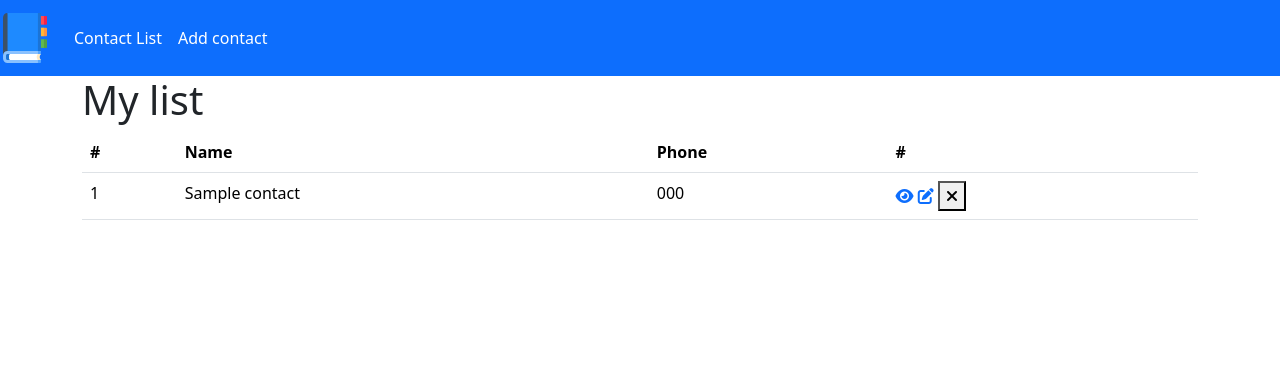
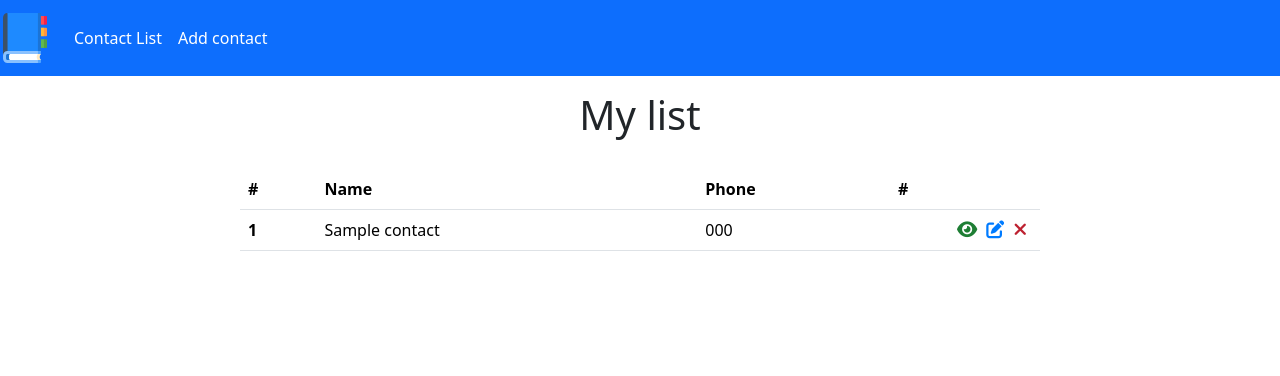
Before and after one commit to clebersonrch/contact-list, a PHP site: page / in a window 1280 px wide. Shown: the top 376 px of the page. Run offline with PHP 8.4, Linux system fonts and the light colour scheme; tables that the repository leaves empty or names only in its code hold one stand-in row (values such as "Sample post").

Commit message:
Style: Finish home page style

```diff
--- a/css/style.css
+++ b/css/style.css
@@ -5,3 +5,65 @@ body {
 .navbar-brand img {
     width: 50px;
 }
+
+#main-title {
+    text-align: center;
+    margin: 15px 0 30px;
+}
+
+#contacts-table {
+    max-width: 800px;
+    margin: 0 auto;
+}
+
+#contacts-table thead {
+    color: #FFF;
+    background-color: #007BFF;
+}
+
+.col-id {
+    font-weight: bold;
+}
+
+.actions {
+    text-align: right;
+    width: 150px;
+}
+
+.actions i {
+    font-size: 18px;
+    margin-right: 5px;
+}
+
+.check-icon {
+    color: #1E7E34;
+}
+
+.edit-icon {
+    color: #007BFF;
+}
+
+.delete-icon {
+    color: #BD2130;
+}
+
+.delete-btn {
+    background-color: transparent;
+    border: none;
+    padding: 0;
+}
+
+#empty-list-text {
+    text-align: center;
+}
+
+#msg {
+    color: #155724;
+    background-color: #D4EDDA;
+    border: 1px solid #C3E6CB;
+    padding: 10px;
+    text-align: center;
+    max-width: 500px;
+    margin: 0 auto;
+    margin-top: 30px;
+}
--- a/index.php
+++ b/index.php
@@ -19,13 +19,13 @@
                 <tbody>
                     <?php foreach($contacts as $contact): ?>
                         <tr>
-                            <td scope="row"><?= $contact["id"] ?></td>
+                            <td scope="row" class="col-id"><?= $contact["id"] ?></td>
                             <td scope="row"><?= $contact["name"] ?></td>
                             <td scope="row"><?= $contact["phone"] ?></td>
                             <td class="actions">
                                 <a href="#"><i class="fas fa-eye check-icon"></i></a>
                                 <a href="#"><i class="fas fa-edit edit-icon"></i></a>
-                                <button type="submit"><i class="fas fa-times delete-icon"></i></button>
+                                <button type="submit" class="delete-btn"><i class="fas fa-times delete-icon"></i></button>
                             </td>
                         </tr>
                     <?php endforeach; ?>
```
